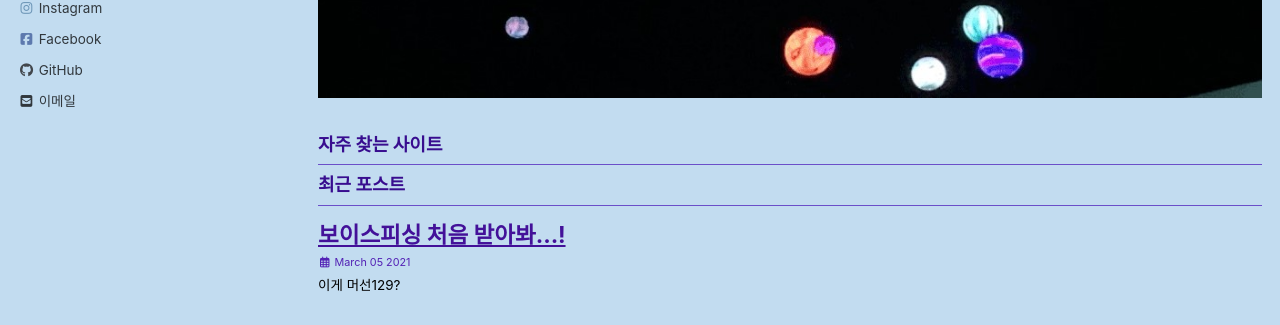
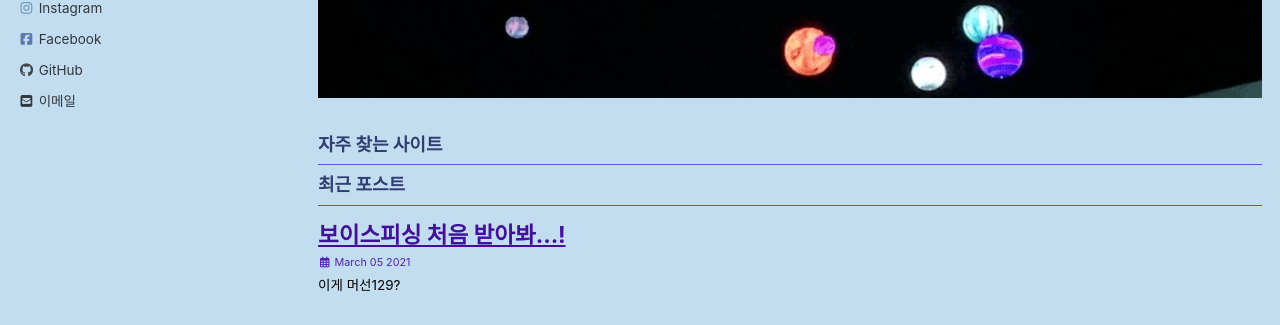
Before and after one commit to hyegeun/hyegeun.github.io, a Jekyll site: the page built from index.html, in a window 1280 px wide. Shown: the part 396-721 px from the top of the page. Built offline with Jekyll 4.4.1, drawn with Linux system fonts in a browser that asks for light colours; cached includes are drawn as plain includes; nearby versions of some CDN libraries; a script that is not in the unit is left out; the list of posts is cut into pages by our own code.

Commit message:
Update _archive.scss

```diff
--- a/_sass/minimal-mistakes/_archive.scss
+++ b/_sass/minimal-mistakes/_archive.scss
@@ -35,7 +35,7 @@
   margin: 0.5em 0 0;
   padding-bottom: 0.5em;
   font-size: $type-size-5;
-  color: $muted-text-color;
+  color: #313f70; /* $muted-text-color; */
   border-bottom: 1px solid #6b4fc9;
 
   + .list__item .archive__item-title {
```
